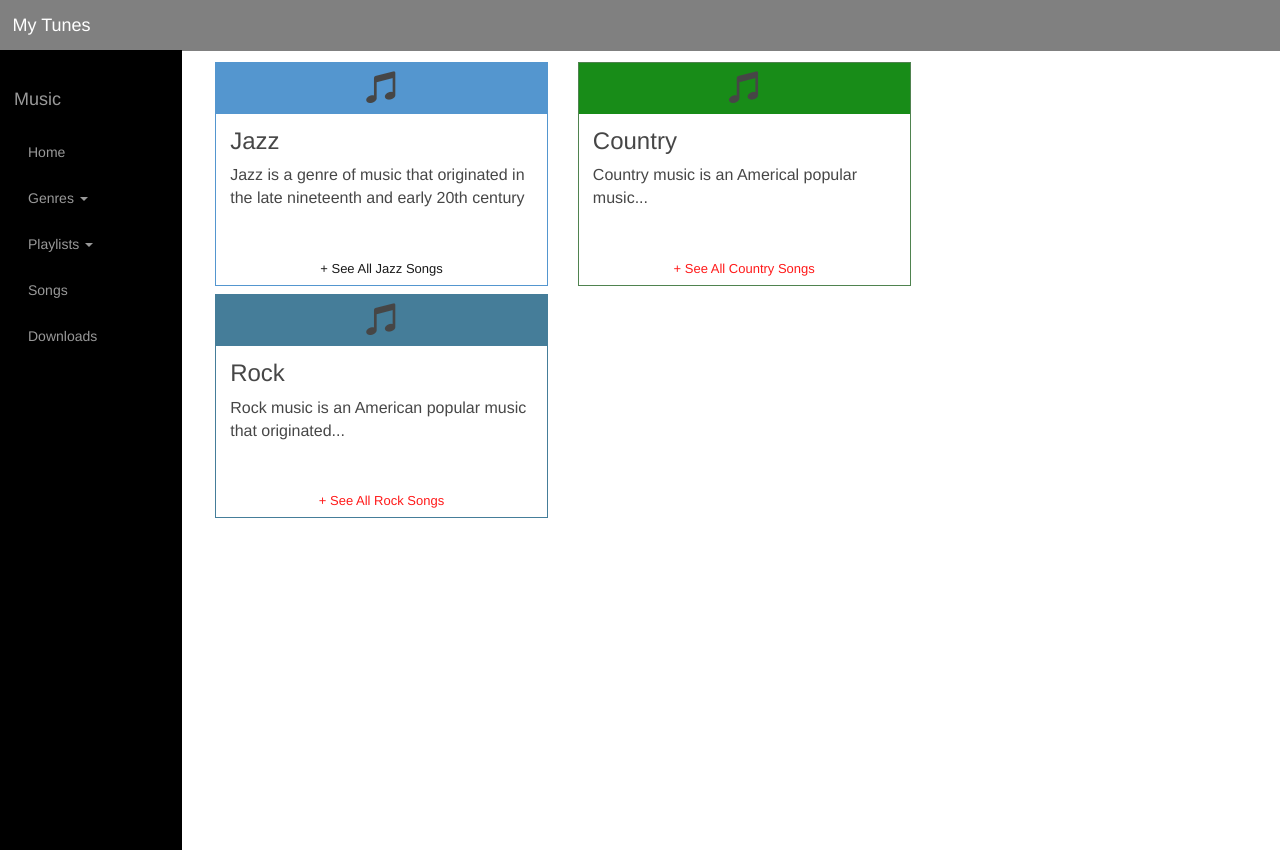
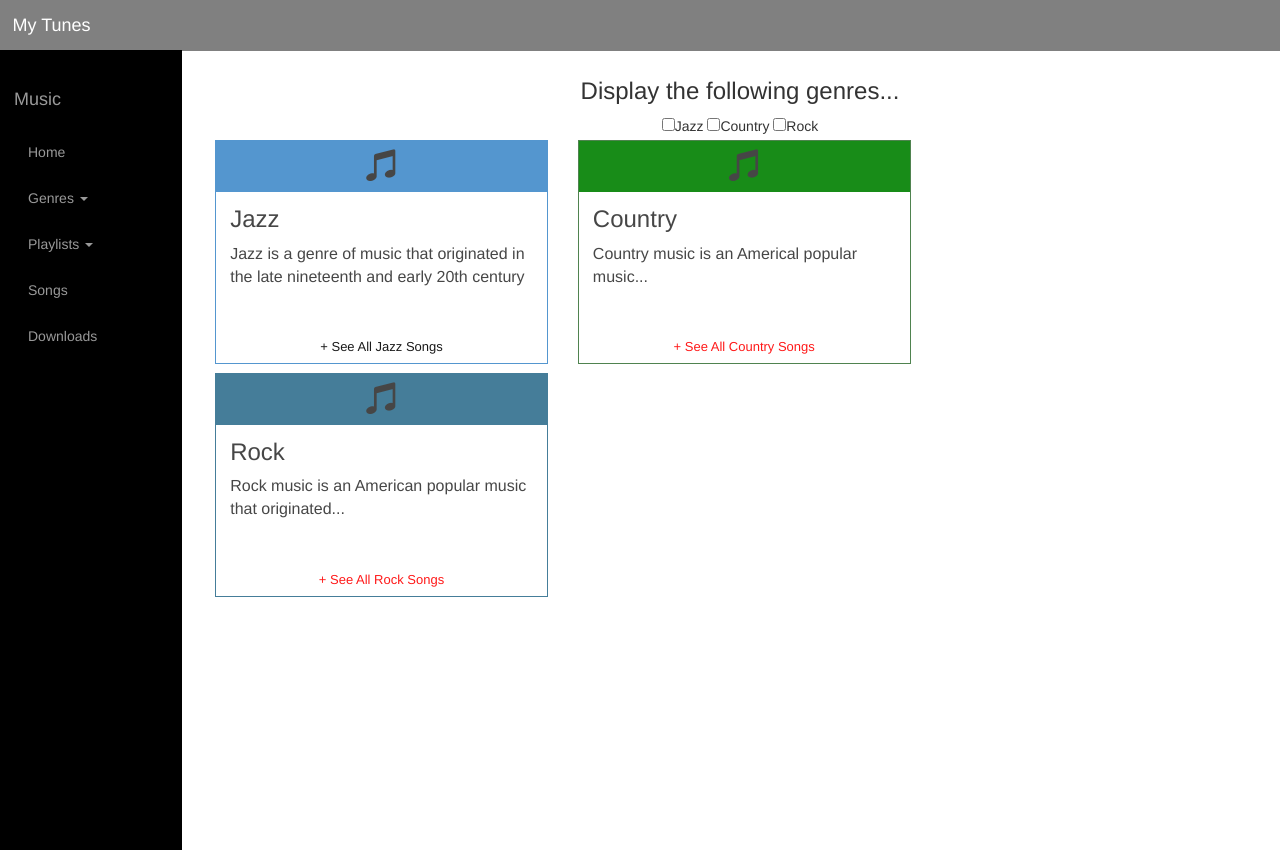
Before and after one commit to sizif/extend-boostrap-with-css-js-and-jquery, a website: page genres.html in a window 1280 px wide. Drawn offline with nearby package versions, Linux system fonts and the light colour scheme.

Commit message:
(1) Add initial checkbox structure

```diff
--- a/genres.html
+++ b/genres.html
@@ -83,7 +83,16 @@
 			</ul>
 		</nav>
 	</div><!-- header and nav -->
+
 	<div class="container body-content">
+		<div class="row">
+			<div class="text-center col-xs-12">
+				<h3>Display the following genres...</h3>
+				<input type="checkbox">Jazz
+				<input type="checkbox">Country
+				<input type="checkbox">Rock
+			</div>
+		</div>
 		<div class="row">
 			<div class="col-xs-12 col-sm-4">
 				<div class="pdsa-readme-box pdsa-readme-box-primary">
@@ -98,7 +107,6 @@
 						<a href="jazz.html">+ See All Jazz Songs</a>
 					</div>
 				</div>
-
 			</div>
 			<div class="col-xs-12 col-sm-4">
 				<div class="pdsa-readme-box pdsa-readme-box-success">
```
